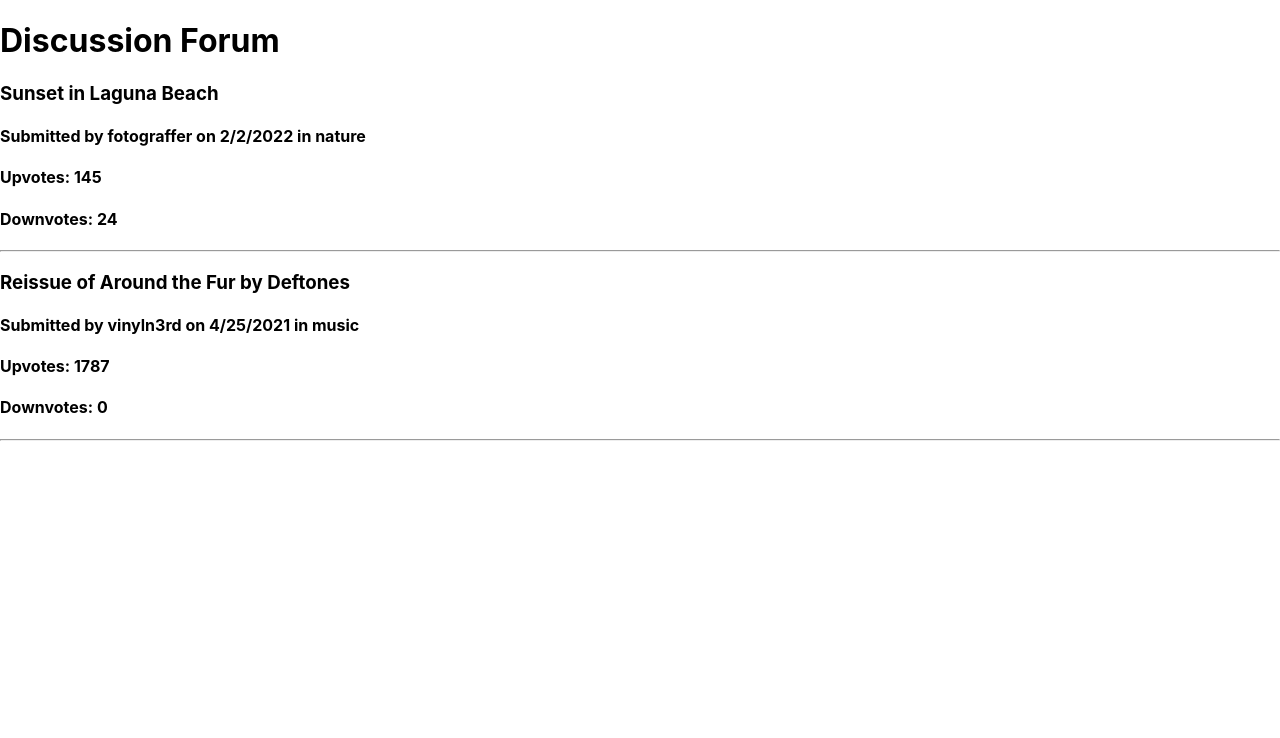
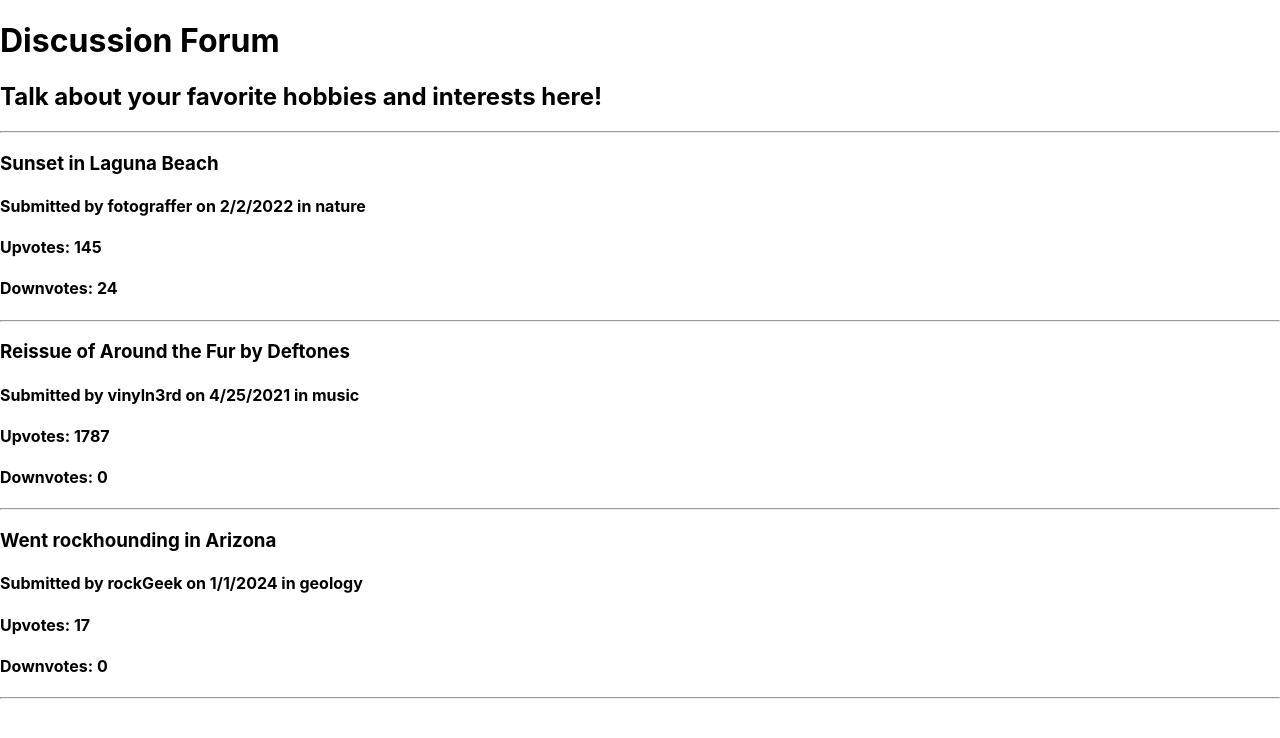
Before and after one commit to besure94/discussion-forum, a React (Create React App) app: page / in a window 1280 px wide. Shown: the top 738 px of the page. Built offline with nearby package versions, Linux system fonts and the light colour scheme.

Commit message:
Add looping to display as many posts as possible in PostList.

```diff
--- a/src/components/App.js
+++ b/src/components/App.js
@@ -6,6 +6,7 @@ function App() {
   return (
     <React.Fragment>
       <Header/>
+      <hr/>
       <PostList/>
     </React.Fragment>
   );
--- a/src/components/Header.js
+++ b/src/components/Header.js
@@ -2,7 +2,10 @@ import React from 'react';
 
 function Header() {
   return (
-    <h1>Discussion Forum</h1>
+    <React.Fragment>
+      <h1>Discussion Forum</h1>
+      <h2>Talk about your favorite hobbies and interests here!</h2>
+    </React.Fragment>
   );
 }
 
--- a/src/components/PostList.js
+++ b/src/components/PostList.js
@@ -1,23 +1,46 @@
 import React from "react";
 import Post from "./Post";
+
+const mainPostList = [
+  {
+    author: "fotograffer",
+    title: "Sunset in Laguna Beach",
+    forum: "nature",
+    date: "2/2/2022",
+    upvotes: "145",
+    downvotes: "24"
+  },
+  {
+    author: "vinyln3rd",
+    title: "Reissue of Around the Fur by Deftones",
+    forum: "music",
+    date: "4/25/2021",
+    upvotes: "1787",
+    downvotes: "0"
+  },
+  {
+    author: "rockGeek",
+    title: "Went rockhounding in Arizona",
+    forum: "geology",
+    date: "1/1/2024",
+    upvotes: "17",
+    downvotes: "0"
+  }
+];
 
 function PostList() {
   return (
     <React.Fragment>
-      <Post
-        author="fotograffer"
-        title="Sunset in Laguna Beach"
-        forum="nature"
-        date="2/2/2022"
-        upvotes="145"
-        downvotes="24"/>
-      <Post
-        author="vinyln3rd"
-        title="Reissue of Around the Fur by Deftones"
-        forum="music"
-        date="4/25/2021"
-        upvotes="1787"
-        downvotes="0"/>
+      {mainPostList.map((post, index) =>
+        <Post
+          author={post.author}
+          title={post.title}
+          forum={post.forum}
+          date={post.date}
+          upvotes={post.upvotes}
+          downvotes={post.downvotes}
+          key={index}/>
+      )}
     </React.Fragment>
   );
 }
```
